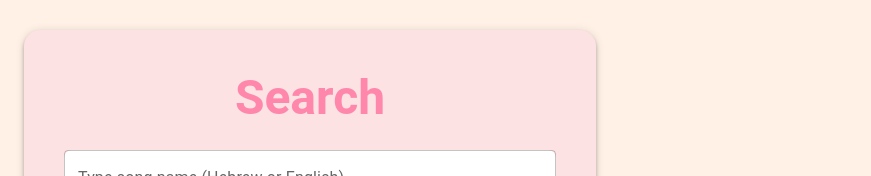
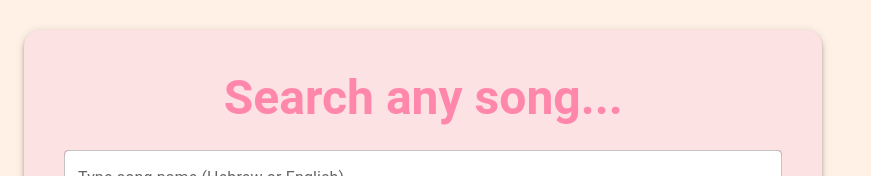
Before and after one commit to DoronSap/jamoveo, a React (Vite) app: page /main-admin in a window 1280 px wide. Shown: the part 196-372 px from the top of the page, without its empty margins (0-871 px from the left). Built offline with nearby package versions, Linux system fonts and the light colour scheme; no server answers.

Commit message:
Update Admin_mainPage.jsx

```diff
--- a/src/Admin_mainPage.jsx
+++ b/src/Admin_mainPage.jsx
@@ -97,7 +97,7 @@ const Admin_mainPage = () => {
                         align="center"
                         sx={{ color: '#ff87ab', mb: 3 }}
                     >
-                        Search
+                        Search any song...
                     </Typography>
 
                     <TextField
```
